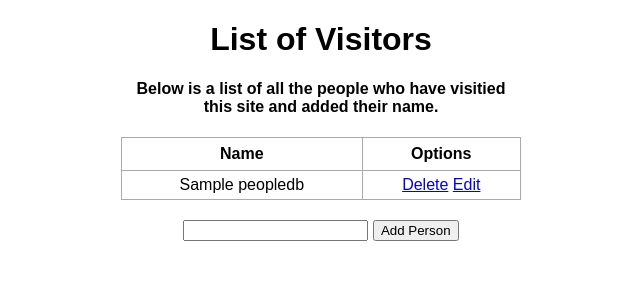
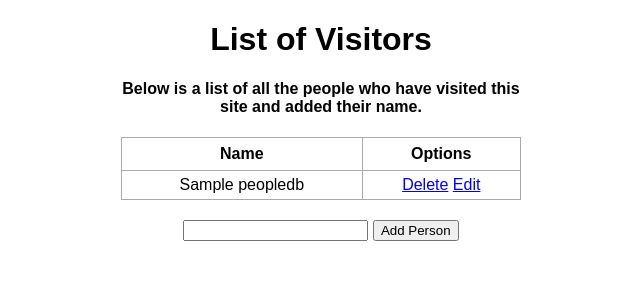
Before and after one commit to evwalles/docker-web-app, a Flask app: page / in a window 1280 px wide. Shown: the top 300 px of the page, without its empty margins (319-959 px from the left). Run offline with Flask 2, Linux system fonts and the light colour scheme; a database or web service that is not in the repository returns one stand-in record (values such as "Sample title"); parts of the project's set-up code (start-up, migrations or seed data) failed here and were passed over.

Commit message:
Update index.html

```diff
--- a/templates/index.html
+++ b/templates/index.html
@@ -7,7 +7,7 @@
 {% block body %}
 <div class="content">
     <h1 style="text-align: center">List of Visitors</h1>
-    <h4 style="text-align: center">Below is a list of all the people who have visitied this site and added their name.</h4>
+    <h4 style="text-align: center">Below is a list of all the people who have visited this site and added their name.</h4>
 
     <table>
         <tr>
```
